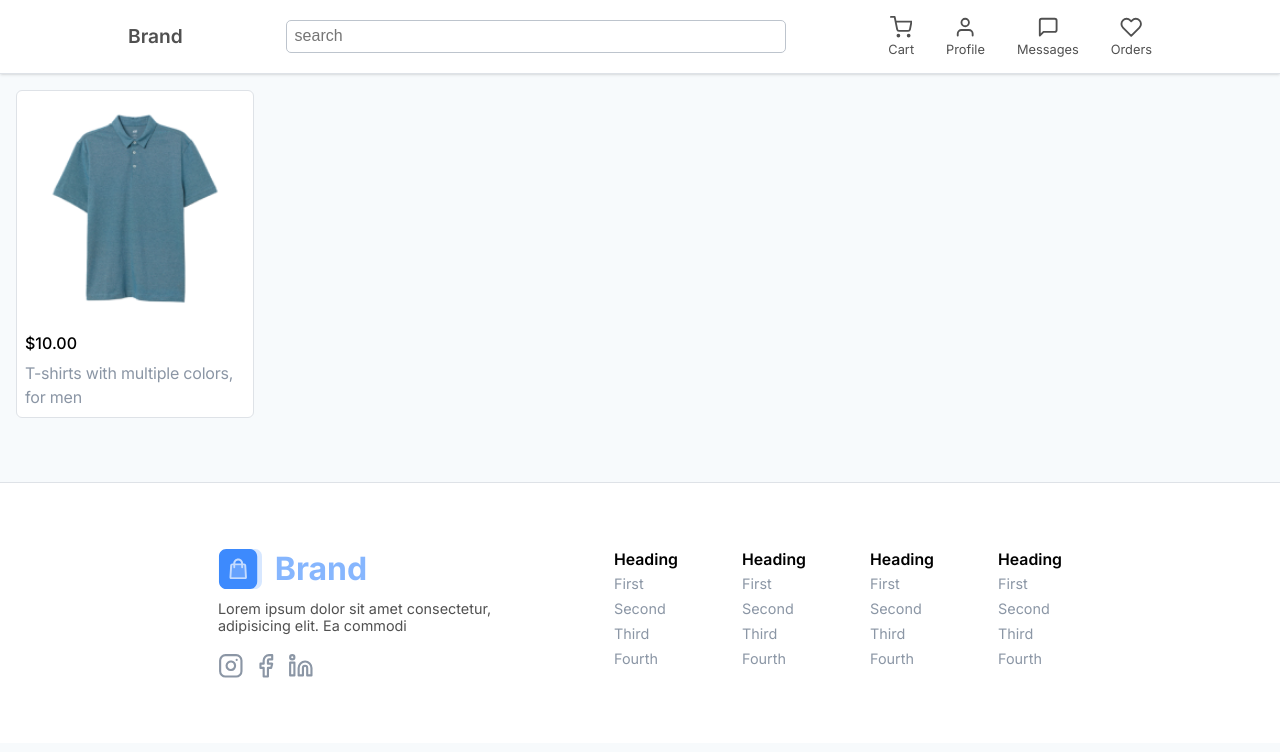
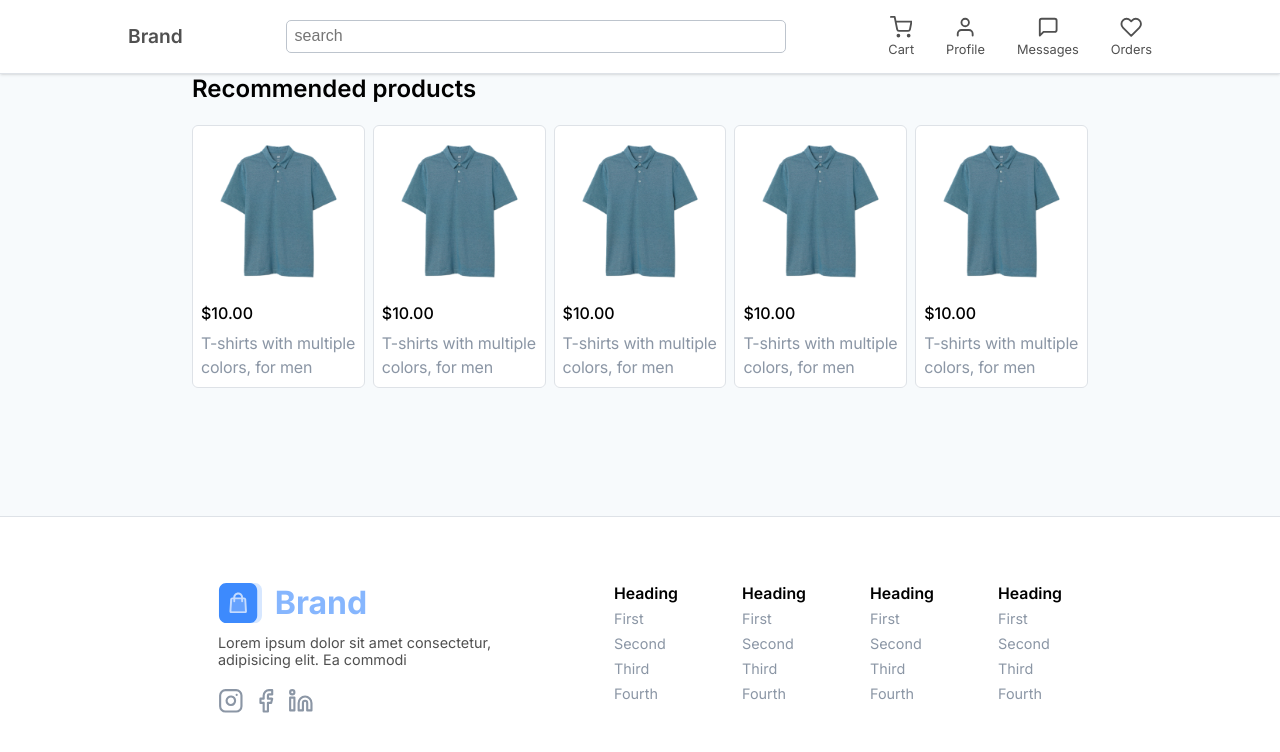
Before and after one commit to Shobhit-Mishra-02/ecommerceV2, a Next.js app: page / in a window 1280 px wide. Shown: the top 752 px of the page. Built offline with nearby package versions, Linux system fonts and the light colour scheme.

Commit message:
added recommendation section

```diff
--- a/app/globals.css
+++ b/app/globals.css
@@ -30,3 +30,33 @@ body {
   padding: 0;
   margin: 0;
 }
+
+/* utility classes  */
+
+.container {
+  padding: 0rem 0.4rem;
+}
+
+@media (min-width: 640px) {
+  .container {
+    padding: 0rem 1rem;
+  }
+}
+
+@media (min-width: 768px) {
+  .container {
+    padding: 0rem 4rem;
+  }
+}
+
+@media (min-width: 1024px) {
+  .container {
+    padding: 0rem 8rem;
+  }
+}
+
+@media (min-width: 1280px) {
+  .container {
+    padding: 0rem 12rem;
+  }
+}
--- a/app/layout.js
+++ b/app/layout.js
@@ -15,7 +15,7 @@ export default function RootLayout({ children }) {
     <html lang="en">
       <body className={inter.className}>
         <Navigation />
-        {children}
+        <div className="">{children}</div>
         <Footer />
       </body>
     </html>
--- a/app/page.jsx
+++ b/app/page.jsx
@@ -1,11 +1,13 @@
 import SmallCard from "@/components/cards/SmallCard";
 import HorizontalCards from "@/components/horizontalCards/horizontalCards";
+import Recommendation from "@/components/recommend/Recommendation";
 
 export default function Home() {
   return (
     <div>
-      <SmallCard />
+      {/* <SmallCard /> */}
       {/* <HorizontalCards /> */}
+      <Recommendation />
     </div>
   );
 }
--- a/components/cards/smallCard.css
+++ b/components/cards/smallCard.css
@@ -3,7 +3,7 @@
   width: 220px;
   height: auto;
   padding: 0.5rem;
-  margin: 1rem;
+  /* margin: 1rem; */
   border-radius: 6px;
   background-color: white;
 }
--- a/components/footer/Footer.jsx
+++ b/components/footer/Footer.jsx
@@ -15,29 +15,29 @@ const Footer = () => {
           >
             <g opacity="0.8">
               <path
-                fill-rule="evenodd"
-                clip-rule="evenodd"
+                fillRule="evenodd"
+                clipRule="evenodd"
                 d="M14.4674 1.91309H37.1848C40.9487 1.91309 44 5.28555 44 9.44569V34.5544C44 38.7145 40.9487 42.087 37.1848 42.087H14.4674C10.7034 42.087 7.65216 38.7145 7.65216 34.5544L7.65216 9.44569C7.65216 5.28555 10.7034 1.91309 14.4674 1.91309Z"
                 fill="#0D6EFD"
-                fill-opacity="0.2"
+                fillOpacity="0.2"
               />
               <path
-                fill-rule="evenodd"
-                clip-rule="evenodd"
+                fillRule="evenodd"
+                clipRule="evenodd"
                 d="M8.13044 1.91309H32.0435C36.0055 1.91309 39.2174 5.28555 39.2174 9.44569V34.5544C39.2174 38.7145 36.0055 42.087 32.0435 42.087H8.13044C4.1684 42.087 0.956527 38.7145 0.956528 34.5544L0.956528 9.44569C0.956527 5.28555 4.1684 1.91309 8.13044 1.91309Z"
                 fill="#0D6EFD"
               />
               <g opacity="0.7">
                 <path
                   opacity="0.3"
-                  fill-rule="evenodd"
-                  clip-rule="evenodd"
+                  fillRule="evenodd"
+                  clipRule="evenodd"
                   d="M15.2902 18.3563H14.3097C14.2591 18.3563 14.1842 18.4266 14.1813 18.4731L13.4589 30.1478L26.9548 30.1452L26.2253 18.4731C26.2225 18.4284 26.1457 18.3563 26.0969 18.3563H25.1164V20.3216C25.1164 20.8643 24.6765 21.3042 24.1338 21.3042C23.5911 21.3042 23.1512 20.8643 23.1512 20.3216V18.3563H17.2554V20.3216C17.2554 20.8643 16.8155 21.3042 16.2728 21.3042C15.7301 21.3042 15.2902 20.8643 15.2902 20.3216V18.3563Z"
                   fill="white"
                 />
                 <path
-                  fill-rule="evenodd"
-                  clip-rule="evenodd"
+                  fillRule="evenodd"
+                  clipRule="evenodd"
                   d="M20.2033 11.4783C22.9153 11.4783 25.1164 13.6796 25.1164 16.3891L26.0969 16.3914C27.1835 16.3914 28.1192 17.2704 28.1867 18.3508L28.9244 30.1539C28.9921 31.2361 28.1698 32.1133 27.0865 32.1133H13.3201C12.2374 32.1133 11.4146 31.2344 11.4821 30.1539L12.2198 18.3508C12.2875 17.2686 13.2213 16.3914 14.3096 16.3914H15.2902C15.2902 13.6781 17.493 11.4783 20.2033 11.4783ZM23.1511 16.3915C23.1511 14.765 21.8299 13.4436 20.2033 13.4436C18.5778 13.4436 17.2554 14.7642 17.2554 16.3892L23.1511 16.3915ZM15.2902 18.3566H14.3096C14.2591 18.3566 14.1842 18.4269 14.1813 18.4733L13.4589 30.148L26.9548 30.1455L26.2253 18.4733C26.2225 18.4286 26.1457 18.3566 26.0969 18.3566H25.1164V20.3218C25.1164 20.8645 24.6765 21.3044 24.1338 21.3044C23.5911 21.3044 23.1512 20.8645 23.1512 20.3218V18.3566H17.2554V20.3218C17.2554 20.8645 16.8155 21.3044 16.2728 21.3044C15.7301 21.3044 15.2902 20.8645 15.2902 20.3218V18.3566Z"
                   fill="white"
                 />
--- /dev/null
+++ b/components/recommend/Recommendation.jsx
@@ -0,0 +1,21 @@
+import "./recommendation.css";
+import SmallCard from "../cards/SmallCard";
+
+const Recommendation = () => {
+  return (
+    <div className="recommendation container">
+      <h2 className="recommendation_heading">Recommended products</h2>
+      <div className="recommendation_section">
+        <div className="recommendation_section__window">
+          <SmallCard />
+          <SmallCard />
+          <SmallCard />
+          <SmallCard />
+          <SmallCard />
+        </div>
+      </div>
+    </div>
+  );
+};
+
+export default Recommendation;
--- /dev/null
+++ b/components/recommend/recommendation.css
@@ -0,0 +1,34 @@
+.recommendation {
+  padding-bottom: 4rem;
+}
+
+.recommendation_heading {
+  padding-bottom: 1.4rem;
+  font-weight: 600;
+}
+
+.recommendation_section {
+  overflow-x: auto;
+}
+
+.recommendation_section__window {
+  display: flex;
+  gap: 0.5rem;
+  justify-content: center;
+  align-items: center;
+  width: fit-content;
+}
+
+@media (min-width: 640px) {
+  .recommendation_section__window {
+    width: 100%;
+    flex-wrap: wrap;
+  }
+}
+
+@media (min-width: 1024px) {
+  .recommendation_section__window {
+    flex-wrap: nowrap;
+    justify-content: space-around;
+  }
+}
```
